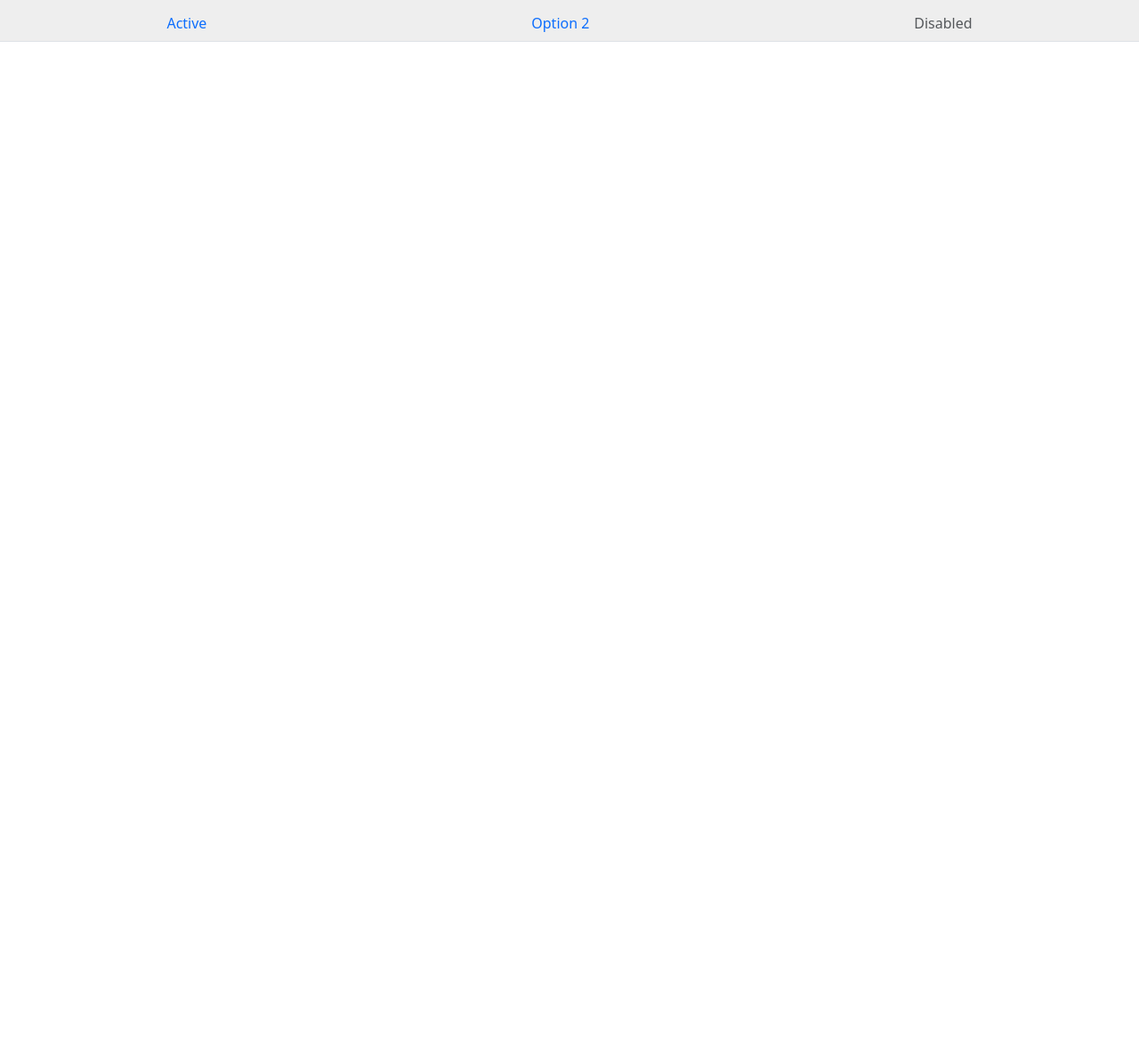
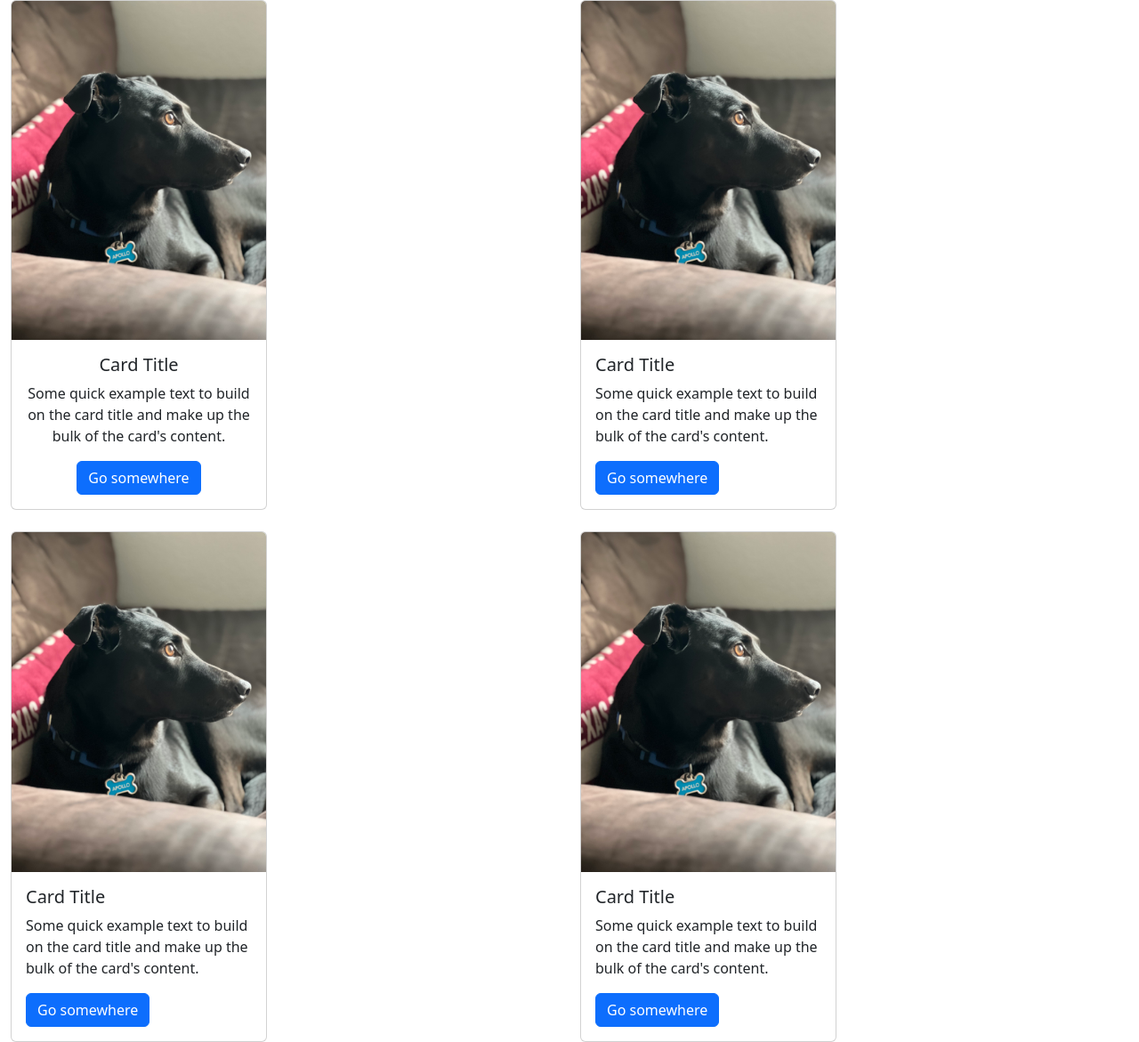
Before and after one commit to Wosty/Wosty.github.io, a Next.js app: page / in a window 1280 px wide. Shown: the whole page at 89% size. Before the commit the page ends 800 px from the top, so only its background shows below. Built offline with nearby package versions, Linux system fonts and the light colour scheme.

Commit message:
starting new approach

```diff
--- a/src/app/(pages)/layout.tsx
+++ b/src/app/(pages)/layout.tsx
@@ -1,4 +1,4 @@
-import MyNav from "@/components/MyNav";
+import Header from "@/components/Header";
 
 export default function PageLayout({
   children,
@@ -7,7 +7,7 @@ export default function PageLayout({
 }>) {
   return (
     <>
-      <MyNav />
+      <Header />
       <div>{children}</div>
     </>
   );
--- a/src/app/page.tsx
+++ b/src/app/page.tsx
@@ -1,7 +1,7 @@
 'use client'
 import { useState, useEffect } from 'react'
 import Container from "react-bootstrap/Container";
-import Header from "@/components/Header";
+import LandingPage from "@/components/LandingPage"
 // import styles from '../styles/background.module.css';
 
 export default function Home() {
@@ -12,9 +12,7 @@ export default function Home() {
   }, [])
   return (
     <>
-
-      <Header />
-
+      <LandingPage />
     </>
   );
 }
--- a/src/components/Header.tsx
+++ b/src/components/Header.tsx
@@ -1,83 +1,15 @@
 import Container from 'react-bootstrap/Container';
-import Button from 'react-bootstrap/Button';
-import ButtonGroup from 'react-bootstrap/ButtonGroup';
 import Nav from 'react-bootstrap/Nav';
 import Navbar from 'react-bootstrap/Navbar';
-import { MouseEvent, SetStateAction } from 'react';
-import { useState, useEffect } from 'react';
-import Fade from 'react-bootstrap/Fade';
-// import Image from 'next/image';
-import Image from 'react-bootstrap/Image';
-import Card from 'react-bootstrap/Card';
-import { CardBody } from 'react-bootstrap';
-import styles from '@/styles/background.module.css'
-import apollo from '../../public/apollo.jpeg'
 
-const MyHeader: React.FC = (initialData) => {
-  // const [dynamicData, setDynamicData] = useState(initialData);
-  // useEffect(() => {
-  //   // Simulating an update to dynamic data after the component has mounted
-  //   const clickHandler = (e: MouseEvent): void => {
-  //     e.preventDefault();
-  //     alert(`Clicked at ${e.pageX} ${e.pageY}`);
-  //   };
-
-  //   return;
-  // }, []);
-
-  const [open, setOpen] = useState(false);
-
-  const [color, setColor] = useState("")
-  const click = (color: string) => {
-    setColor(color)
-  }
-
-  const [uncolor, unsetColor] = useState("")
-  const unclick = (color: string) => {
-    setColor(color)
-  }
-  /* This is where we actually
-     change background color */
-  useEffect(() => {
-    console.log("did something")
-    document.body.style.backgroundRepeat = "no-repeat"
-    document.body.style.backgroundSize = "cover"
-    document.body.style.backgroundPosition = "50% 20%"
-    document.body.style.backgroundImage = color
-  }, [color])
-
-  useEffect(() => {
-    console.log("did something")
-    document.body.style.backgroundRepeat = "no-repeat"
-    document.body.style.backgroundSize = "cover"
-    document.body.style.backgroundPosition = "50% 20%"
-    document.body.style.backgroundImage = color
-    document.body.style.transitionProperty = "background-image"
-    document.body.style.transitionDuration = "1s"
-    document.body.style.transitionTimingFunction = "linear"
-  }, [uncolor])
-
-  function mouseEnterNav(navTab: string) {
-    //document.getElementById("tabPreview")!.src = "yeah boi"
-    click("url(apollo.jpeg)")
-    setOpen(true)
-  }
-  function mouseExitNav(navTab: string) {
-    unclick("url(backdrop.jpeg)")
-    setOpen(false)
-    //document.getElementById("tabPreview")!.innerHTML = "landing page ig"
-  }
+function Header() {
 
   return (
     <>
       <div style={{ backgroundColor: "#eeeeee" }}>
         <Nav className="justify-content-center" fill variant="tabs" style={{ padding: "5px 5px 0px 5px" }}>
-          <Nav.Item
-            onMouseEnter={e => mouseEnterNav("home")}
-            onMouseLeave={e => mouseExitNav("home")}
-            aria-controls="tabPreview"
-            aria-expanded={false}>
-            <Nav.Link id="homeNav" href="/home">Active</Nav.Link>
+          <Nav.Item>
+            <Nav.Link id="homeNav" href="/">Active</Nav.Link>
           </Nav.Item>
           <Nav.Item>
             <Nav.Link eventKey="link-1">Option 2</Nav.Link>
@@ -89,49 +21,8 @@ const MyHeader: React.FC = (initialData) => {
           </Nav.Item>
         </Nav>
       </div>
-      {/* <Button onClick={
-        () => click("url(apollo.jpeg)")
-      }>
-        hi
-      </Button> */}
-      {/* <Fade in={open}>
-        <Container className="align-items-center" fluid id="tabPreview">
-          <Card style={{
-            width: '18rem',
-            position: "absolute",
-            top: "50%",
-            left: "50%",
-            transform: "translate(-50%, -50%)"
-          }}>
-            <Card.Img src="apollo.jpeg"
-              variant="top" />
-            <Card.Body>
-              <Card.Title>Card Title</Card.Title>
-              <Card.Text>
-                Some quick example text to build on the card title and make up the
-                bulk of the card's content.
-              </Card.Text>
-              <Button variant="primary">Go somewhere</Button>
-            </Card.Body>
-          </Card>
-        </Container>
-        <div id="tabPreview" className={styles.bgWrap}>
-          <Image
-            alt="Mountains"
-            src={apollo}
-            placeholder="blur"
-            quality={100}
-            fill
-            sizes="100vw"
-            style={{
-              objectFit: "cover"
-            }}
-          />
-      </div>
-      </Fade > */}
-
     </>
   );
 }
 
-export default MyHeader;
+export default Header;
--- /dev/null
+++ b/src/components/LandingPage.tsx
@@ -0,0 +1,90 @@
+import Container from 'react-bootstrap/Container';
+import Button from 'react-bootstrap/Button';
+import ButtonGroup from 'react-bootstrap/ButtonGroup';
+import Nav from 'react-bootstrap/Nav';
+import Navbar from 'react-bootstrap/Navbar';
+import { MouseEvent, SetStateAction } from 'react';
+import { useState, useEffect } from 'react';
+import Fade from 'react-bootstrap/Fade';
+// import Image from 'next/image';
+import Image from 'react-bootstrap/Image';
+import Card from 'react-bootstrap/Card';
+import { CardBody, Row, Col } from 'react-bootstrap';
+import styles from '@/styles/background.module.css'
+import apollo from '../../public/apollo.jpeg'
+
+function LandingPage() {
+    return (
+        <Container className="align-items-center" fluid id="tabPreview">
+            <Row xs={1} md={2} className="g-4">
+                <Col>
+                    <Card style={{
+                        width: '18rem'
+                    }}
+                        className="text-center">
+                        <Card.Img src="apollo.jpeg"
+                            variant="top" />
+                        <Card.Body>
+                            <Card.Title>Card Title</Card.Title>
+                            <Card.Text>
+                                Some quick example text to build on the card title and make up the
+                                bulk of the card's content.
+                            </Card.Text>
+                            <Button variant="primary">Go somewhere</Button>
+                        </Card.Body>
+                    </Card>
+                </Col>
+                <Col>
+                    <Card style={{
+                        width: '18rem'
+                    }}>
+                        <Card.Img src="apollo.jpeg"
+                            variant="top" />
+                        <Card.Body>
+                            <Card.Title>Card Title</Card.Title>
+                            <Card.Text>
+                                Some quick example text to build on the card title and make up the
+                                bulk of the card's content.
+                            </Card.Text>
+                            <Button variant="primary">Go somewhere</Button>
+                        </Card.Body>
+                    </Card>
+                </Col>
+                <Col>
+                    <Card style={{
+                        width: '18rem'
+                    }}>
+                        <Card.Img src="apollo.jpeg"
+                            variant="top" />
+                        <Card.Body>
+                            <Card.Title>Card Title</Card.Title>
+                            <Card.Text>
+                                Some quick example text to build on the card title and make up the
+                                bulk of the card's content.
+                            </Card.Text>
+                            <Button variant="primary">Go somewhere</Button>
+                        </Card.Body>
+                    </Card>
+                </Col>
+                <Col>
+                    <Card style={{
+                        width: '18rem'
+                    }}>
+                        <Card.Img src="apollo.jpeg"
+                            variant="top" />
+                        <Card.Body>
+                            <Card.Title>Card Title</Card.Title>
+                            <Card.Text>
+                                Some quick example text to build on the card title and make up the
+                                bulk of the card's content.
+                            </Card.Text>
+                            <Button variant="primary">Go somewhere</Button>
+                        </Card.Body>
+                    </Card>
+                </Col>
+            </Row>
+        </Container>
+    );
+}
+
+export default LandingPage;
--- a/src/styles/global.css
+++ b/src/styles/global.css
@@ -2,20 +2,9 @@
 @import "bootstrap/dist/css/bootstrap.min.css";
 
 html,
-/* body {
+body {
     height: 100%;
     width: 100%;
-} */
-
-
-body {
-    /* background-image: url('../../public/backdrop.jpeg'); */
-    transition-property: background-image;
-    transition-duration: 2s;
-    transition-timing-function: linear;
-    background-repeat: no-repeat;
-    background-size: cover;
-    background-position: 50% 20%;
 }
 
 .md-container {
```
Also changed, not shown: src/components/MyNav.tsx (deleted, +0 -17 lines).
